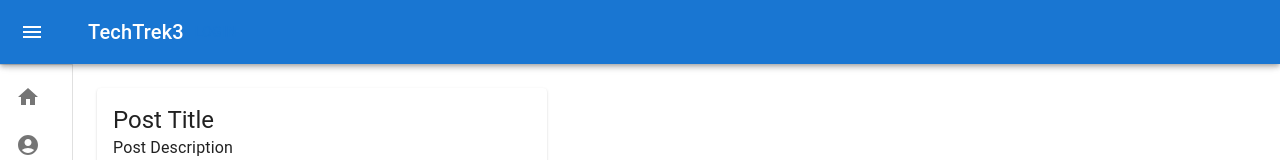
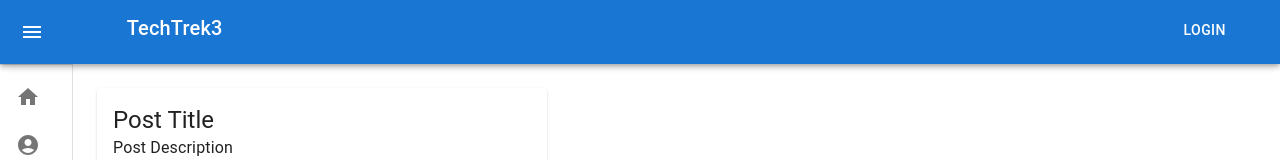
Before and after one commit to brydonsjj/TT3_02, a React (Create React App) app in the folder techtrek3/: page /myposts in a window 1280 px wide. Shown: the top 160 px of the page. Built offline with nearby package versions, Linux system fonts and the light colour scheme.

Commit message:
added links to buttons. moved posts

```diff
--- a/techtrek3/src/App.js
+++ b/techtrek3/src/App.js
@@ -12,7 +12,7 @@ const App = () => {
         <Route path="/" element={<Layout />}>
           <Route path="login" element={<Login />} />
           <Route path="myposts" element={<MyPosts />} />
-          <Route path="*" element={<Home />} />
+          <Route path="" element={<Home/>} />
         </Route>
       </Routes>
     </BrowserRouter>
--- a/techtrek3/src/components/pages/Home.js
+++ b/techtrek3/src/components/pages/Home.js
@@ -0,0 +1,33 @@
+import React, { useState, useEffect } from 'react';
+import Box from '@mui/material/Box';
+import Grid from '@mui/material/Grid';
+import Post from '../Post';
+
+const Posts = () => {
+    let postsJSON = require('../../POST.json');
+    const [posts, setPosts] = useState([]);
+
+    useEffect(() => {
+        const fetchPosts = async () => {
+            try {
+                setPosts(postsJSON);
+            } catch (err) {
+                console.log(err);
+            }
+        };
+
+        fetchPosts();
+    }, []);
+
+    return (
+        <Grid container justifyContent="center" alignItems="center">
+            <Grid item>
+                {posts.map((post, index) => (
+                    <Post key={index} post={post} />
+                ))}
+            </Grid>
+        </Grid>
+    );
+};
+
+export default Posts;
--- a/techtrek3/src/components/pages/Layout.js
+++ b/techtrek3/src/components/pages/Layout.js
@@ -17,9 +17,10 @@ import AccountCircleIcon from '@mui/icons-material/AccountCircle';
 import ListItem from '@mui/material/ListItem';
 import ListItemIcon from '@mui/material/ListItemIcon';
 import ListItemText from '@mui/material/ListItemText';
-import Posts from '../Posts';
 import { Outlet, Link } from "react-router-dom";
 import Button from '@mui/material/Button';
+import Grid from '@mui/material/Grid';
+import { useParams, useNavigate } from "react-router-dom";
 
 const drawerWidth = 240;
 
@@ -89,6 +90,7 @@ const Drawer = styled(MuiDrawer, { shouldForwardProp: (prop) => prop !== 'open'
 );
 
 const Layout = () => {
+  let navigate = useNavigate();
   const theme = useTheme();
   const [open, setOpen] = React.useState(false);
 
@@ -105,6 +107,8 @@ const Layout = () => {
       <CssBaseline />
       <AppBar position="fixed" open={open}>
         <Toolbar>
+          <Grid container>
+            <Grid item xs={1}>
               <IconButton
                 color="inherit"
                 aria-label="open drawer"
@@ -117,10 +121,25 @@ const Layout = () => {
               >
                 <MenuIcon />
               </IconButton>
+            </Grid>
+            <Grid item xs={10}>
               <Typography variant="h6" noWrap component="div">
                 TechTrek3
               </Typography>
-          <Button> Login </Button>
+            </Grid>
+            <Grid item xs ={1}>
+              <Grid container justifyContent="flex-end">
+                <Button
+                    sx={{width: "100%", color: 'white', display: 'block' }}
+                    onClick={() => {
+                      navigate("/login");
+                    }}
+                >
+                  Login
+                </Button>
+              </Grid>
+            </Grid>
+          </Grid>
         </Toolbar>
       </AppBar>
       <Drawer variant="permanent" open={open}>
@@ -135,7 +154,12 @@ const Layout = () => {
         <Divider />
         <List>
           {['Home', 'My Posts'].map((text, index) => (
-            <ListItem button key={text}>
+            <ListItem
+                button key={text}
+                onClick={() => {
+                      navigate(index % 2 === 0 ? "" : "myposts/");
+                }}
+            >
               <ListItemIcon>
                 {index % 2 === 0 ? <HomeIcon /> : <AccountCircleIcon />}
               </ListItemIcon>
@@ -147,7 +171,6 @@ const Layout = () => {
       <Box component="main" sx={{ flexGrow: 1, p: 3 }}>
         <DrawerHeader />
           <Outlet />
-            <Posts />
       </Box>
     </Box>
   );
```
Lines whose indentation alone changed are shown as unchanged.
